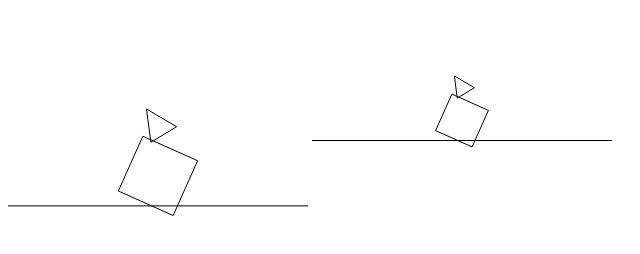
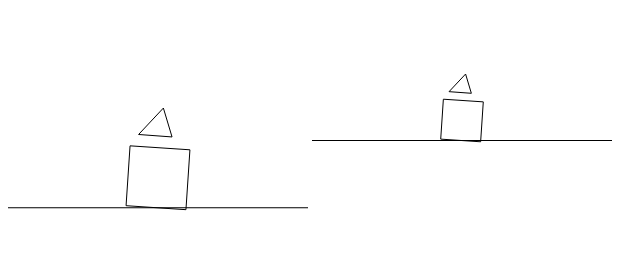
Before and after one commit to evinism/js_phys, a plain HTML site: page index.html in a window 1280 px wide. Shown: the whole page, without its empty margins (0-640 px from the left). Drawn offline with Linux system fonts and the light colour scheme.

Commit message:
Affector Class
Added Affector class, now there's nothing in this implementation beyond
the init.js that actually specifies anything about how it looks and
stuff.

```diff
--- /dev/null
+++ b/affector.js
@@ -0,0 +1,39 @@
+/*	Affector:
+	Will apply rules to Polygons, dynamically
+	Affector is independent of Environment
+	Here I am wanking to modular design.
+*/
+
+
+// Really, as a base class, this kind of sucks, and I'm not gonna use it until later,
+// becuase affectors share only 2 things: they take polygons, and apply forces to them.
+// I could modularize it better, but for right now it works.
+function Affector(){
+}
+
+function Gravity( accelerationVector ){
+	this.acceleration = accelerationVector;
+}
+
+Gravity.prototype.apply = function( p ){
+	var scaledForce = new Coord( this.acceleration.x*p.mass, this.acceleration.y*p.mass );
+	p.applyForce( scaledForce );
+}
+
+
+// This affector is really dumb. It's just for testing that the engine works.
+// Implement integration to get any sort of accuracy.
+// But not now. I'm tired/
+function forceVertexWall( forceVector, normalVector ){
+	this.normal = normalVector;
+	this.force = forceVector;
+}
+
+forceVertexWall.prototype.apply = function( p ){
+	var coord_array = p.getAbsoluteVertexArray();
+	for( var i = 0; i<coord_array.length-1; i++){
+		var coord_dif = dif( coord_array[i], this.normal );
+		if( dot(coord_dif, this.normal) > 0 )
+			p.applyForce( this.force, coord_array[i] );
+	}
+}
--- a/coordinate.js
+++ b/coordinate.js
@@ -1,8 +1,14 @@
-// GPL v3.0 GOES HERE
+/* 	Coordinates:
+	2d Cartesian Coordinates, and some useful functions for manipulating coordinates
+*/
 
 function Coord( x, y ){
 	this.x = x;
 	this.y = y;
+}
+
+function dot( a, b ){
+	return a.x*b.x + a.y*b.y;
 }
 
 function cross( a, b ){
--- a/environment.js
+++ b/environment.js
@@ -1,7 +1,11 @@
+/*	Environment:
+
+*/
+
 function Environment(){
 	this.views = new Array();
 	this.polygons = new Array();
-	this.globalconstraints = new Array();
+	this.globalAffectors = new Array();
 }
 
 // Both add the object to the environment and return it.
@@ -21,6 +25,10 @@ Environment.prototype.addPolygon = function( polygon, position ){
 	this.polygons[this.polygons.length] = polygon;
 }
 
+Environment.prototype.addAffector = function( affector ){
+	this.globalAffectors[this.globalAffectors.length] = affector;
+}
+
 Environment.prototype.render = function(){
 	for( i=0; i<this.views.length; i++ ){
 		this.views[i].render();
@@ -30,7 +38,7 @@ Environment.prototype.render = function(){
 Environment.prototype.run = function(){
 	setInterval( function(env){
 		return function(){
-			env.tick( 80 );
+			env.tick( 50 );
 			env.render();
 		}
 	}(this), 20);
@@ -43,10 +51,17 @@ Environment.prototype.tick = function( delta ){//This is the shit that actually
 	gravity = new Coord( 0, -1 );
 	buoyancy = new Coord( 0, 4 );
 	coord_array = this.polygons[0].getAbsoluteVertexArray();
-	for( var i = 0; i<coord_array.length-1; i++){
+	/*for( var i = 0; i<coord_array.length-1; i++){
 		if(coord_array[i].y<-2)
 			this.polygons[0].applyForce( buoyancy, coord_array[i] );
-	}
-	this.polygons[0].applyForce( gravity );
+	}*/
+	this.polygons.forEach( function(env){
+		return function(p){
+			if(p.isPhysical){
+				env.globalAffectors.forEach( function(a){a.apply(p)} );
+			}
+		}
+	}(this) );
+	//this.polygons[0].applyForce( gravity );
 	this.polygons.forEach( function(p){p.tick(delta)} );
 }
--- a/index.html
+++ b/index.html
@@ -2,6 +2,7 @@
 <title>JS whatever yo</title>
 <script src="coordinate.js"></script>
 <script src="polygon.js"></script>
+<script src="affector.js"></script>
 <script src="environment.js"></script>
 <script src="view.js"></script>
 <script src="init.js"></script>
--- a/init.js
+++ b/init.js
@@ -3,9 +3,14 @@ function init_canvas(){
 	var canvas_2 = document.getElementById("second");
 	var env 	 = new Environment();
 
+	gravity = new Gravity( new Coord( 0, -0.5 ));
+	env.addAffector( gravity );
+	ground = new forceVertexWall( new Coord( 0, 5), new Coord( 0, -2) );
+	env.addAffector( ground );
+
 	var p = new Polygon();
 	p.addVertex(new Coord( 0, 1));
-	p.addVertex(new Coord( 1, -1.1));
+	p.addVertex(new Coord( 1, -1.2));
 	p.addVertex(new Coord( -1, -1));
 	p.position = new Coord( 0, 5 );
 	p.isPhysical = true;
@@ -22,6 +27,8 @@ function init_canvas(){
 	var groundLine = new Polygon();
 	groundLine.addVertex(new Coord( -100, 0));
 	groundLine.addVertex(new Coord( 100, 0));
+	groundLine.addVertex(new Coord( 100, -100));
+	groundLine.addVertex(new Coord( -100, -100));
 	env.addPolygon( groundLine, new Coord( 0, -2 ) );
 
 	var view 	 = env.addView( canvas );
--- a/polygon.js
+++ b/polygon.js
@@ -1,5 +1,7 @@
-// Polygon prototype function
-// Evin Sellin, 2014
+/*	Polygons:
+	Sets of coordinates, with functions for applying forces and animating the polygons
+	Physical functions change the properties of the polygon itself, nothing more.
+*/
 
 function Polygon(){
 	this.vertices = Array();
@@ -7,7 +9,7 @@ function Polygon(){
 	this.rotation = 0; //Doing this shit in Radians because I can.
 	this.mass = 0.5;
 	this.density = 1;
-	this.moment = 2;
+	this.moment = 2; //To be corrected later, for sure
 	this.isPhysical = false;
 
 	this.position = new Coord( 0, 0 );
--- a/view.js
+++ b/view.js
@@ -1,3 +1,9 @@
+/*	View:
+	Object that handles the rendering of the image onto the canvas, can be modded heavily
+	Bound to a specific environment, which will be changed in future versions(via the creation of another object constructor.
+	Has no affect on the environment, other than the environment calling its render function.
+*/
+
 function View( parent_env, canvas, center, scale ){
 	this.canvas 	= canvas;
 	this.center 	= center;
@@ -15,16 +21,6 @@ View.prototype.render = function(){
 	// Until then, let's just go through every polygon
 	this.track(); //Change the camera position, based on the bindings given.
 	this.ctx.clearRect(0, 0, this.canvas.width, this.canvas.height);
-
-
-	//--For the hell of it, draw a horizontal line at -2
-	this.ctx.beginPath();
-	var a = toCanvasCoords.call(this, new Coord(-100, -2));
-	var b = toCanvasCoords.call(this, new Coord(100, -2));
-	this.ctx.moveTo( a.x, a.y );
-	this.ctx.lineTo( b.x, b.y );
-	this.ctx.stroke();
-	//--
 
 	for( var i = 0; i<this.parent_env.polygons.length; i++ ){
 		var coord_array = this.parent_env.polygons[i].getAbsoluteVertexArray();
```
